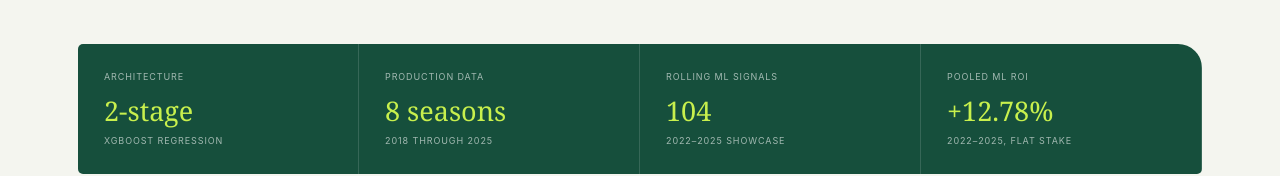
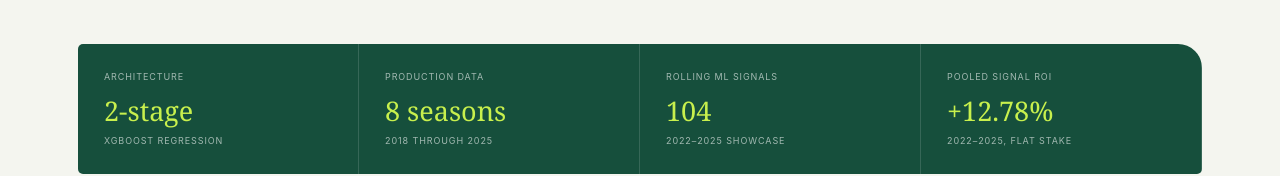
Before and after one commit to Jakebohane24/forth-down-forecast, a Next.js app in the folder web/: page /methodology in a window 1280 px wide. Shown: the part 453-629 px from the top of the page. Built offline with nearby package versions, Linux system fonts and the light colour scheme.

Commit message:
Clarify signal ROI and center logo

```diff
--- a/web/src/app/methodology/page.tsx
+++ b/web/src/app/methodology/page.tsx
@@ -69,7 +69,7 @@ export default function Methodology() {
           <article><span>Architecture</span><strong>2-stage</strong><small>XGBoost regression</small></article>
           <article><span>Production data</span><strong>8 seasons</strong><small>2018 through 2025</small></article>
           <article><span>Rolling ML signals</span><strong>104</strong><small>2022–2025 showcase</small></article>
-          <article><span>Pooled ML ROI</span><strong>+12.78%</strong><small>2022–2025, flat stake</small></article>
+          <article><span>Pooled signal ROI</span><strong>+12.78%</strong><small>2022–2025, flat stake</small></article>
         </section>
 
         <section className="model-flow">
@@ -230,7 +230,7 @@ export default function Methodology() {
               <p>
                 In the controlled confidence-only research comparison,
                 replacing this step with shuffled K-fold reduced 2022–2025
-                moneyline ROI from 3.90% to 0.16% and slightly reduced winner
+                signal ROI from 3.90% to 0.16% and slightly reduced winner
                 accuracy, despite improving margin MAE by only 0.05 points.
               </p>
             </article>
@@ -283,7 +283,7 @@ export default function Methodology() {
           </div>
           <div className="table-wrap">
             <table>
-              <thead><tr><th>Test season</th><th>Training games</th><th>Official signals<br /><small>≥62.5% and odds ≥−300</small></th><th>Signal accuracy</th><th>Margin MAE</th><th>Winner accuracy</th><th>Moneyline ROI</th></tr></thead>
+              <thead><tr><th>Test season</th><th>Training games</th><th>Official signals<br /><small>Confidence 62.5%+; ML −300 or better</small></th><th>Signal accuracy</th><th>Margin MAE</th><th>Winner accuracy</th><th>Signal ROI</th></tr></thead>
               <tbody>
                 {seasons.map((row) => (
                   <tr key={row.year}>
@@ -359,7 +359,7 @@ export default function Methodology() {
           <ul>
             <li>Injuries and confirmed quarterback availability are not explicit model inputs.</li>
             <li>Historical betting comparisons use closing lines; a live prediction may capture a different price.</li>
-            <li>NFL seasons are small samples, and a few underdog outcomes can materially change moneyline ROI.</li>
+            <li>NFL seasons are small samples, and a few underdog outcomes can materially change signal ROI.</li>
             <li>The public 2022–2025 aggregate excludes the smaller 2021 training window; that result remains in the repository.</li>
             <li>Historical performance, including profitable periods, does not guarantee future returns.</li>
           </ul>
```
Also changed, not shown: web/public/brand-mark.svg, web/src/app/icon.svg.
